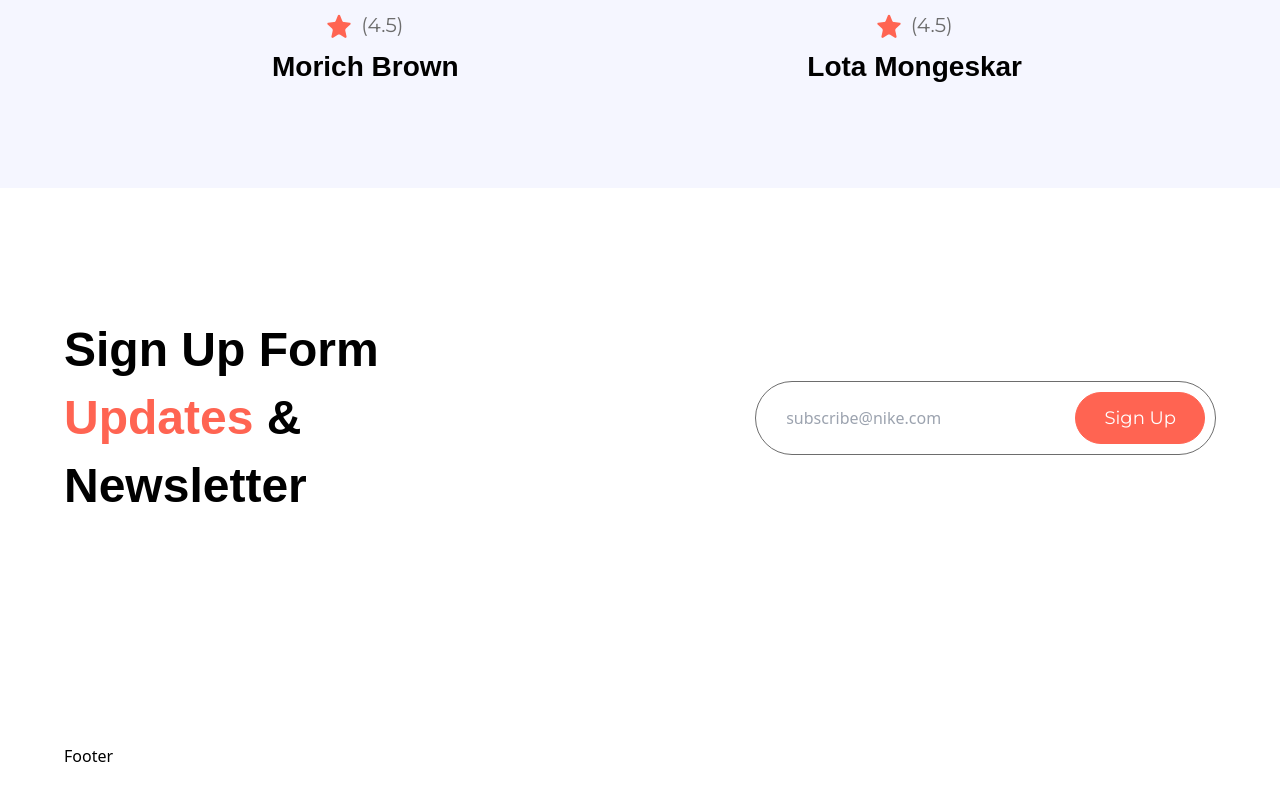
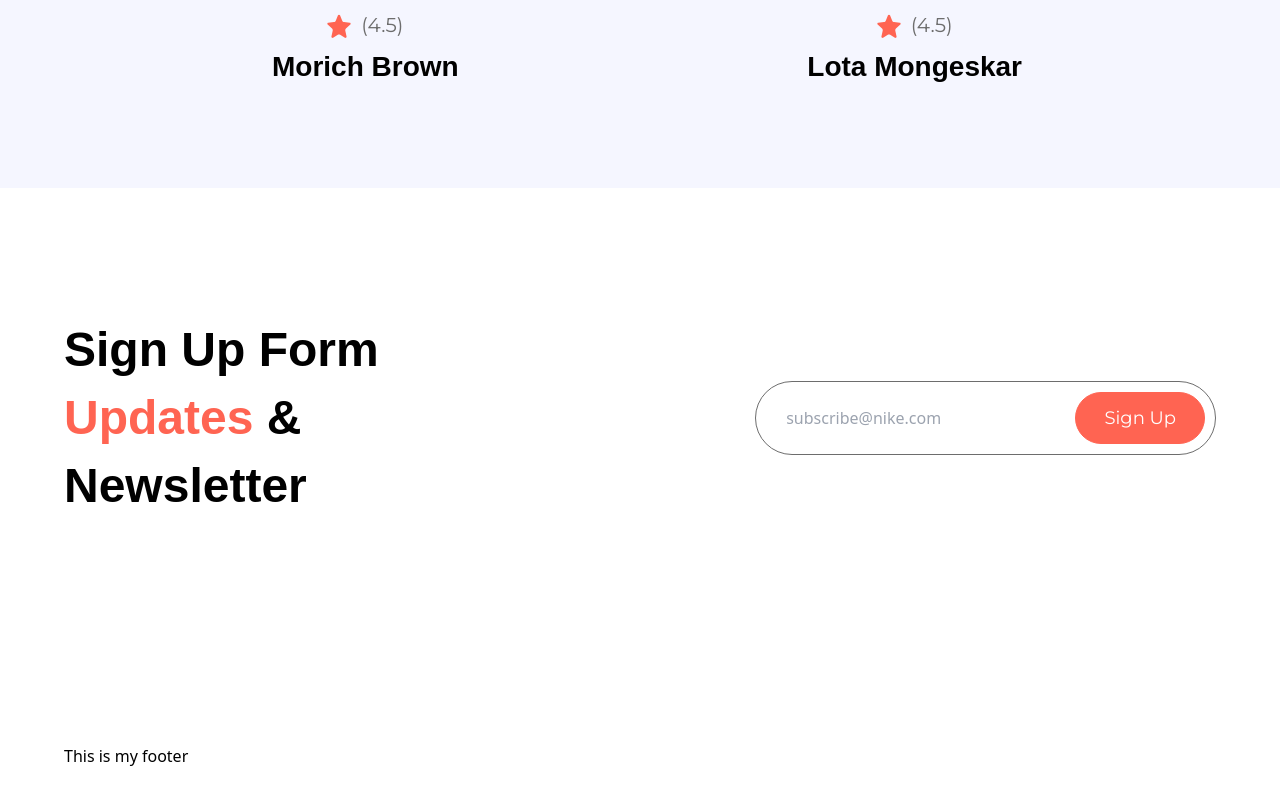
Before and after one commit to Metaverse-Nabeel/nike, a React (Vite) app: page / in a window 1280 px wide. Shown: the part 4143-4943 px from the top of the page. Built offline with nearby package versions, Linux system fonts and the light colour scheme; a web font is replaced by a local one.

Commit message:
Structured footer component

```diff
--- a/src/sections/Footer.jsx
+++ b/src/sections/Footer.jsx
@@ -1,5 +1,9 @@
 const Footer = () => {
-  return <div>Footer</div>;
+  return (
+    <section className="max-container ">
+      <div className="flex">This is my footer</div>
+    </section>
+  );
 };
 
 export default Footer;
```
